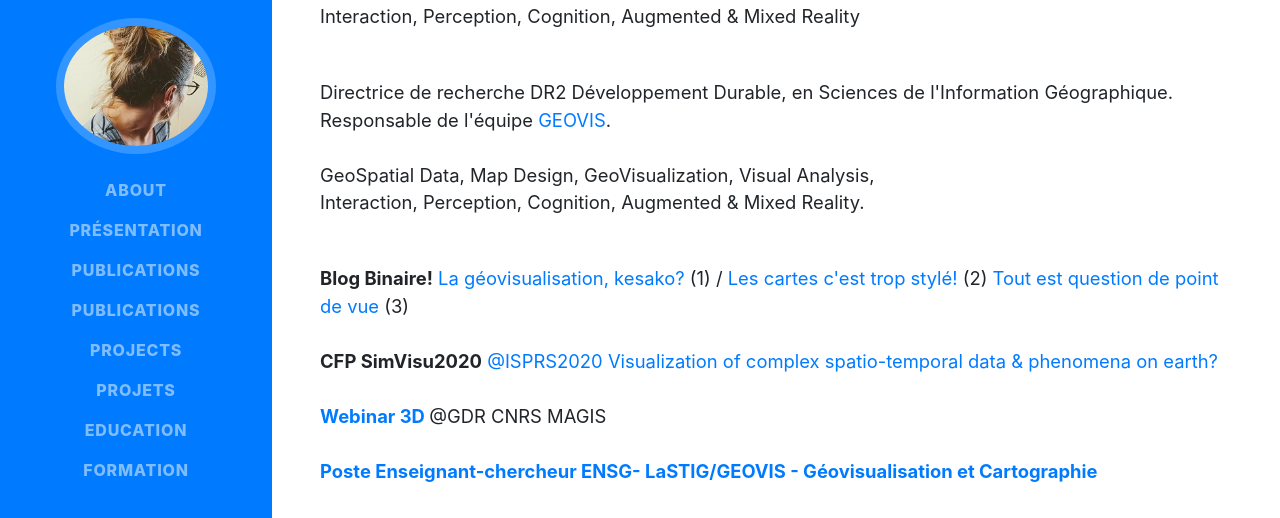
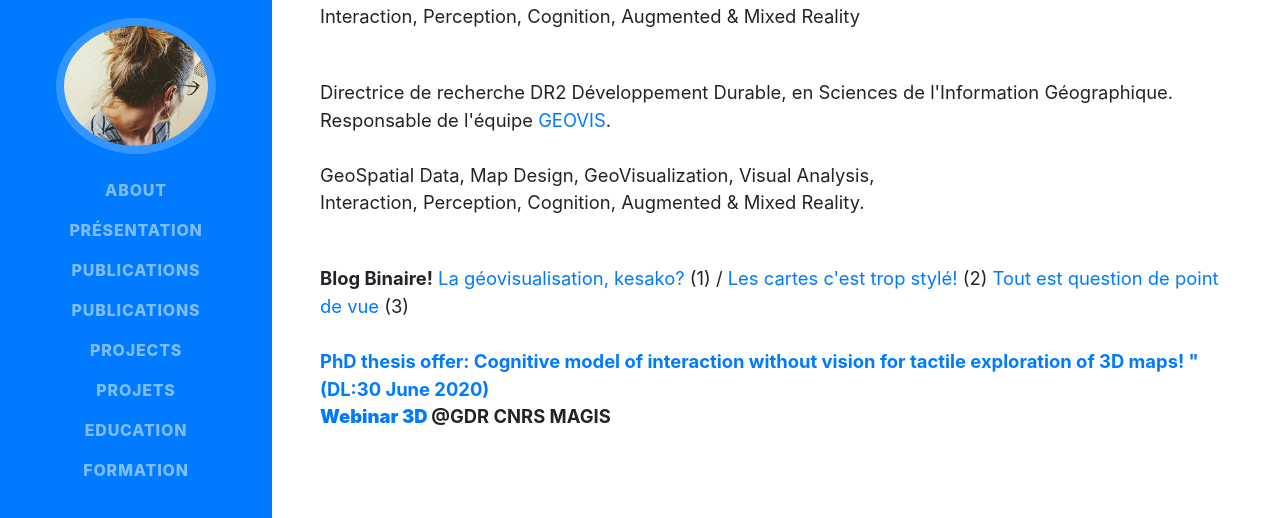
Before and after one commit to umrlastig/sidonie-christophe, a website with bundled scripts: page index.html in a window 1280 px wide. Shown: the part 273-791 px from the top of the page. Built offline with nearby package versions, Linux system fonts and the light colour scheme; no server answers; files whose address does not match are found by name; a web font is replaced by a local one.

Commit message:
update index.html
add phd thesis

```diff
--- a/index.html
+++ b/index.html
@@ -121,20 +121,22 @@
   <a href ="https://www.lemonde.fr/blog/binaire/2020/02/14/tout-est-question-de-point-de-vue/"> Tout est question de point de vue </a> (3)
   <br><br>
     <!--  <p class="lead mb-5"> -->
-        <b>CFP SimVisu2020</b> <a href="http://www.isprs2020-nice.com/">@ISPRS2020</a>
+    <b><a href="https://www.umr-lastig.fr/lastig_data/pdf/PhD_ACTIVMap_LASTIG_IRIT_2020.pdf ">PhD thesis offer: Cognitive model of interaction without vision for tactile exploration of 3D maps! " (DL:30 June 2020)
+</a>        <!--<b>CFP SimVisu2020</b> <a href="http://www.isprs2020-nice.com/">@ISPRS2020</a>
         <a href="https://umrlastig.github.io/schristophe_homepage/CFP_ThematicSession_SimVisu2020.pdf">Visualization of complex spatio-temporal data & phenomena on earth? </a>
-    <br><br>
+    <br>-->
+    <br>
     <b><a href="http://ser-info-03.ec-nantes.fr/Webinar3D/index.html#"> Webinar 3D </a></b>@GDR CNRS MAGIS
     <br><br>
     <!--  <p class="lead mb-5"> -->
-    <b> <a href="https://www.umr-lastig.fr/lastig_data/pdf/ensg-ec-geovisualisation.pdf">Poste Enseignant-chercheur ENSG- LaSTIG/GEOVIS - Géovisualisation et Cartographie </a></b>
-    <br><br>
+    <b> <!--<a href="https://www.umr-lastig.fr/lastig_data/pdf/ensg-ec-geovisualisation.pdf">Poste Enseignant-chercheur ENSG- LaSTIG/GEOVIS - Géovisualisation et Cartographie </a></b>-->
+    <br><br><!--
         <b>Stages LaSTIG/GEOVIS 2020</b><br>
         <a href="https://umrlastig.github.io/paul-chapron/Stage_LASTIG_UrbanClimate_2020.pdf">1- Caractérisation et visualisation conjointes de la morphologie et du climat urbain</a><br>
         <a href="https://umrlastig.github.io/schristophe_homepage/URL_LASTIG_PICS_2020.pdf">2- Aide à la comparaison visuelle de scénarios de simulation d’aléas hydrauliques (projet UrbaRiskLab)</a><br>
         <a href="https://umrlastig.github.io/schristophe_homepage/Stage_ALEGORIA_Visu_Graph2020.pdf">3- Exploration immersive de fonds iconographiques via leur graphe de métadonnées (projet ANR ALEGORIA)</a><br>
         <a href="https://umrlastig.github.io/schristophe_homepage/Intern_ACTIVMap_LASTIG_IRIT_2020.pdf">4- Cognitive model of interaction without vision for tactile exploration of 3D maps</a> (<a href="https://activmap.limos.fr/">ANR ActivMAP</a> )<br>
-    </p>
+    --></p>
 
         <!--</div>-->
         <div class="social-icons">
```
